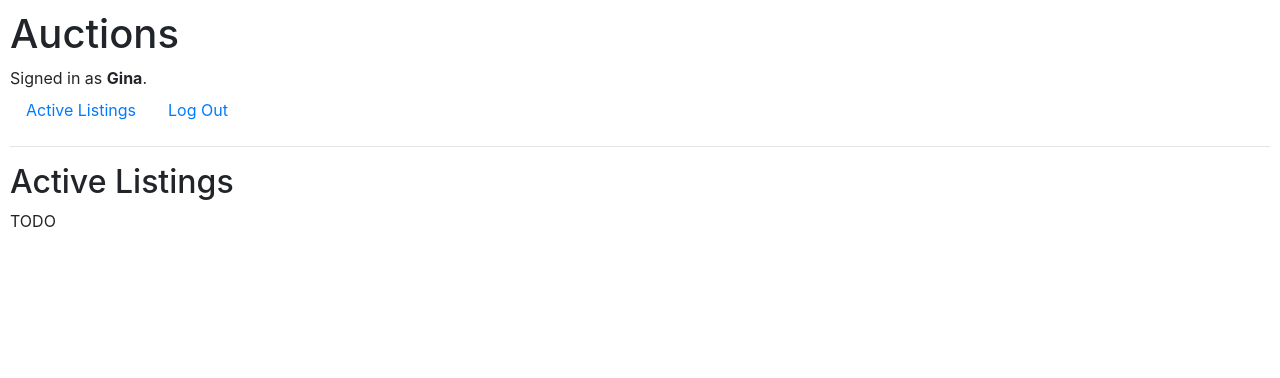
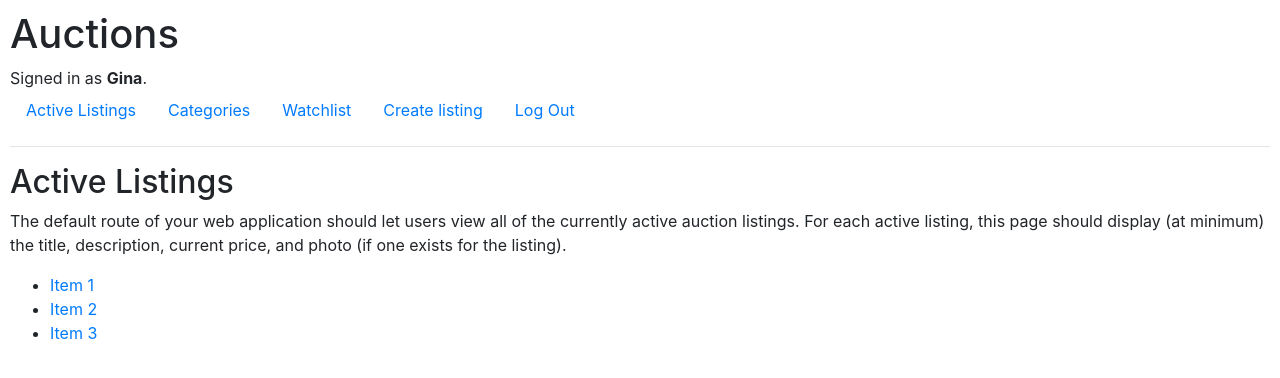
Before and after one commit to JadeRebecca/commerce, a Django app: page / in a window 1280 px wide. Shown: the top 378 px of the page. Run offline with Django 3.2, Linux system fonts and the light colour scheme; a user stored in the database is signed in; some libraries are stand-ins or nearby versions.

Commit message:
add all route

```diff
--- a/auctions/templates/auctions/index.html
+++ b/auctions/templates/auctions/index.html
@@ -3,5 +3,12 @@
 {% block body %}
     <h2>Active Listings</h2>
 
-    TODO
+    <p>The default route of your web application should let users view all of the currently active auction listings.
+        For each active listing, this page should display (at minimum) the title, description, current price, and photo (if one exists for the listing).
+    </p>
+    <ul>
+        <li><a href="{% url 'listing' 1 %}">Item 1</a></li>
+        <li><a href="{% url 'listing' 2 %}">Item 2</a></li>
+        <li><a href="{% url 'listing' 3 %}">Item 3</a></li>
+    </ul>
 {% endblock %}
--- a/auctions/templates/auctions/layout.html
+++ b/auctions/templates/auctions/layout.html
@@ -20,6 +20,17 @@
             <li class="nav-item">
                 <a class="nav-link" href="{% url 'index' %}">Active Listings</a>
             </li>
+            <li class="nav-item">
+                <a class="nav-link" href="{% url 'categorie' %}">Categories</a>
+            </li>
+            {% if user.is_authenticated %}
+                <li class="nav-item">
+                    <a class="nav-link" href="{% url 'watchlist' %}">Watchlist</a>
+                </li>
+            {% endif %}
+            <li class="nav-item">
+                <a class="nav-link" href="{% url 'create' %}">Create listing</a>
+            </li>
             {% if user.is_authenticated %}
                 <li class="nav-item">
                     <a class="nav-link" href="{% url 'logout' %}">Log Out</a>
@@ -32,6 +43,7 @@
                     <a class="nav-link" href="{% url 'register' %}">Register</a>
                 </li>
             {% endif %}
+
         </ul>
         <hr>
         {% block body %}
--- a/auctions/urls.py
+++ b/auctions/urls.py
@@ -6,5 +6,9 @@ urlpatterns = [
     path("", views.index, name="index"),
     path("login", views.login_view, name="login"),
     path("logout", views.logout_view, name="logout"),
-    path("register", views.register, name="register")
+    path("register", views.register, name="register"),
+    path("listing/<int:id>", views.listing, name="listing"),
+    path("categorie", views.categorie, name="categorie"),
+    path("create", views.create, name="create"),
+    path("watchlist", views.watchlist, name="watchlist")
 ]
--- a/auctions/views.py
+++ b/auctions/views.py
@@ -61,3 +61,15 @@ def register(request):
         return HttpResponseRedirect(reverse("index"))
     else:
         return render(request, "auctions/register.html")
+
+def listing(request, id):
+    return render(request, "auctions/listing.html")
+
+def categorie(request):
+    return render(request, "auctions/categorie.html")
+
+def create(request):
+    return render(request, "auctions/create.html")
+
+def watchlist(request):
+    return render(request, "auctions/watchlist.html")
```
Also changed, not shown: auctions/templates/auctions/categorie.html (added, +11 -0 lines), auctions/templates/auctions/create.html (added, +12 -0 lines), auctions/templates/auctions/listing.html (added, +16 -0 lines), auctions/templates/auctions/watchlist.html (added, +11 -0 lines), db.sqlite3.
